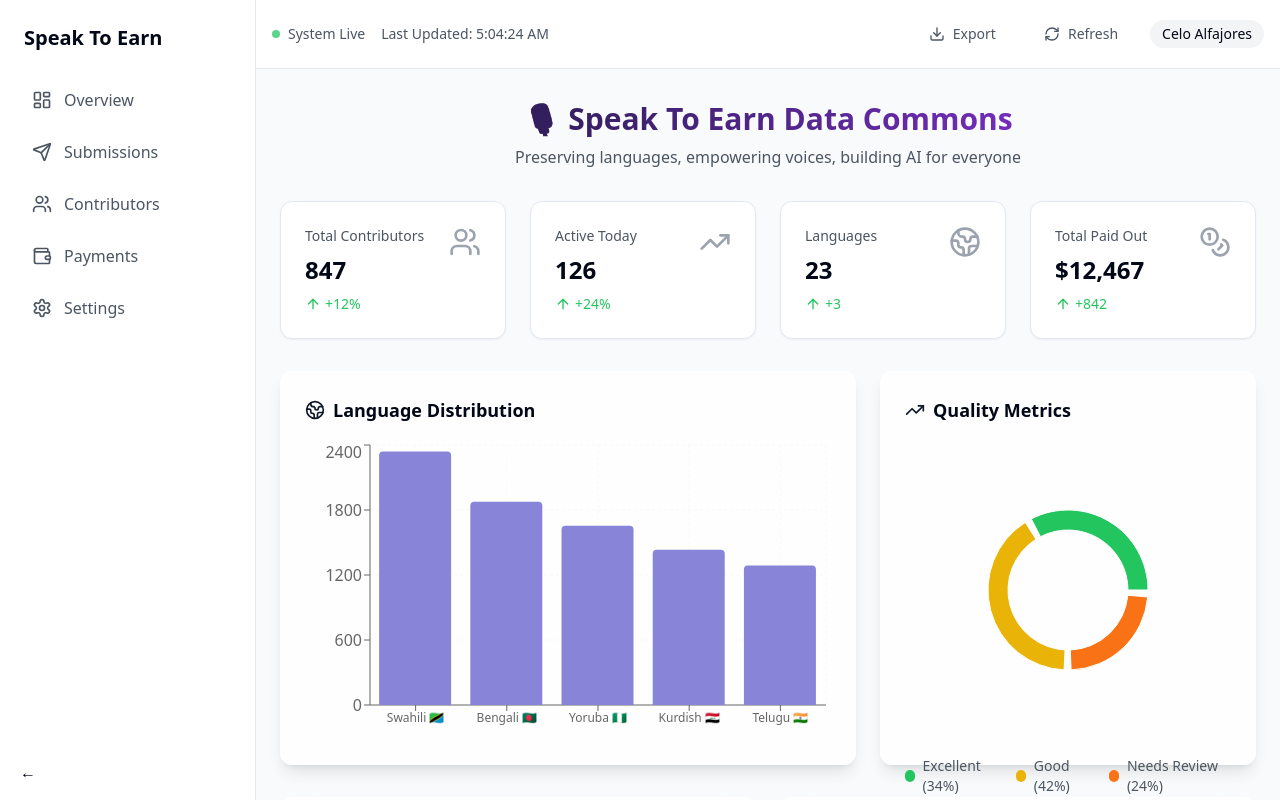
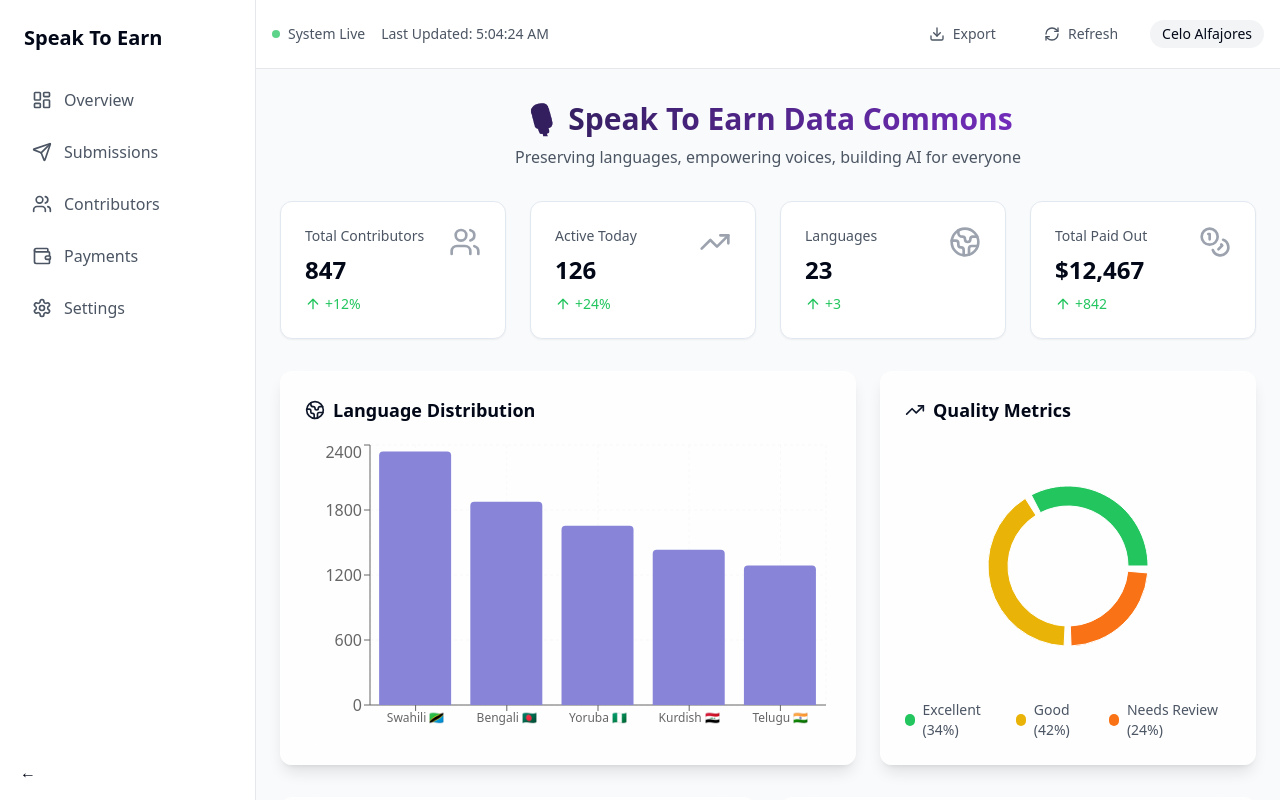
Before and after one commit to TheAlexYao/speaktoearn-data, a React (Vite) app: page / in a window 1280 px wide. Built offline with nearby package versions, Linux system fonts and the light colour scheme.

Commit message:
Fix quality metrics display
The labels for the quality metrics were positioned outside of their containing card. This commit addresses the layout issue.

```diff
--- a/src/pages/Index.tsx
+++ b/src/pages/Index.tsx
@@ -188,7 +188,8 @@ const Index = () => {
               <TrendingUpIcon className="w-5 h-5 mr-2 text-primary" />
               Quality Metrics
             </h3>
-            <div className="h-[300px]">
+            <div className="h-[300px] flex flex-col">
+              <div className="flex-1">
                 <ResponsiveContainer width="100%" height="100%">
                   <PieChart>
                     <Pie
@@ -213,7 +214,8 @@ const Index = () => {
                     />
                   </PieChart>
                 </ResponsiveContainer>
-              <div className="flex justify-center space-x-4 mt-4">
+              </div>
+              <div className="flex justify-center space-x-4 mt-2">
                 {qualityData.map((item) => (
                   <div key={item.name} className="flex items-center">
                     <div
```
Lines whose indentation alone changed are shown as unchanged.
